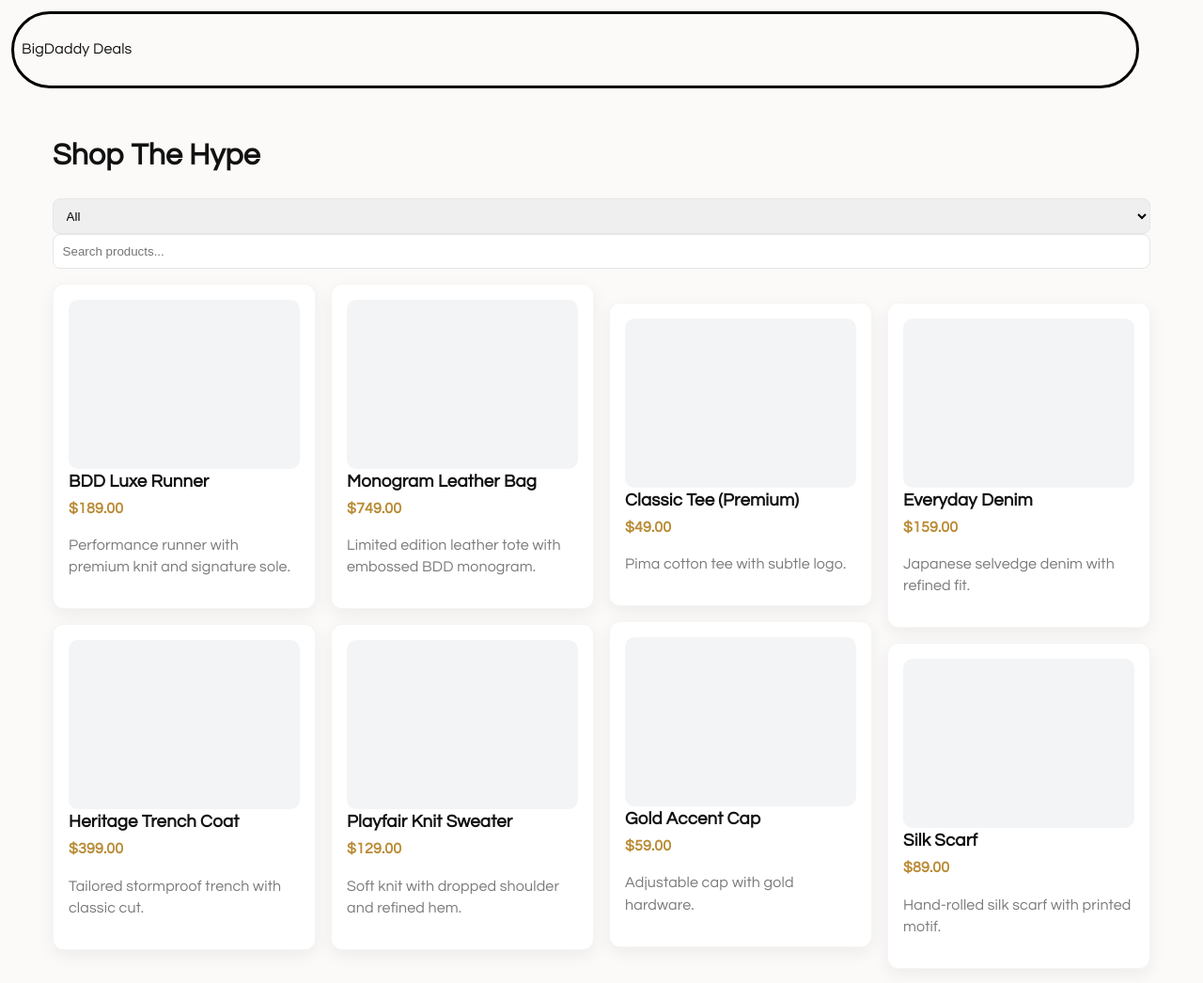
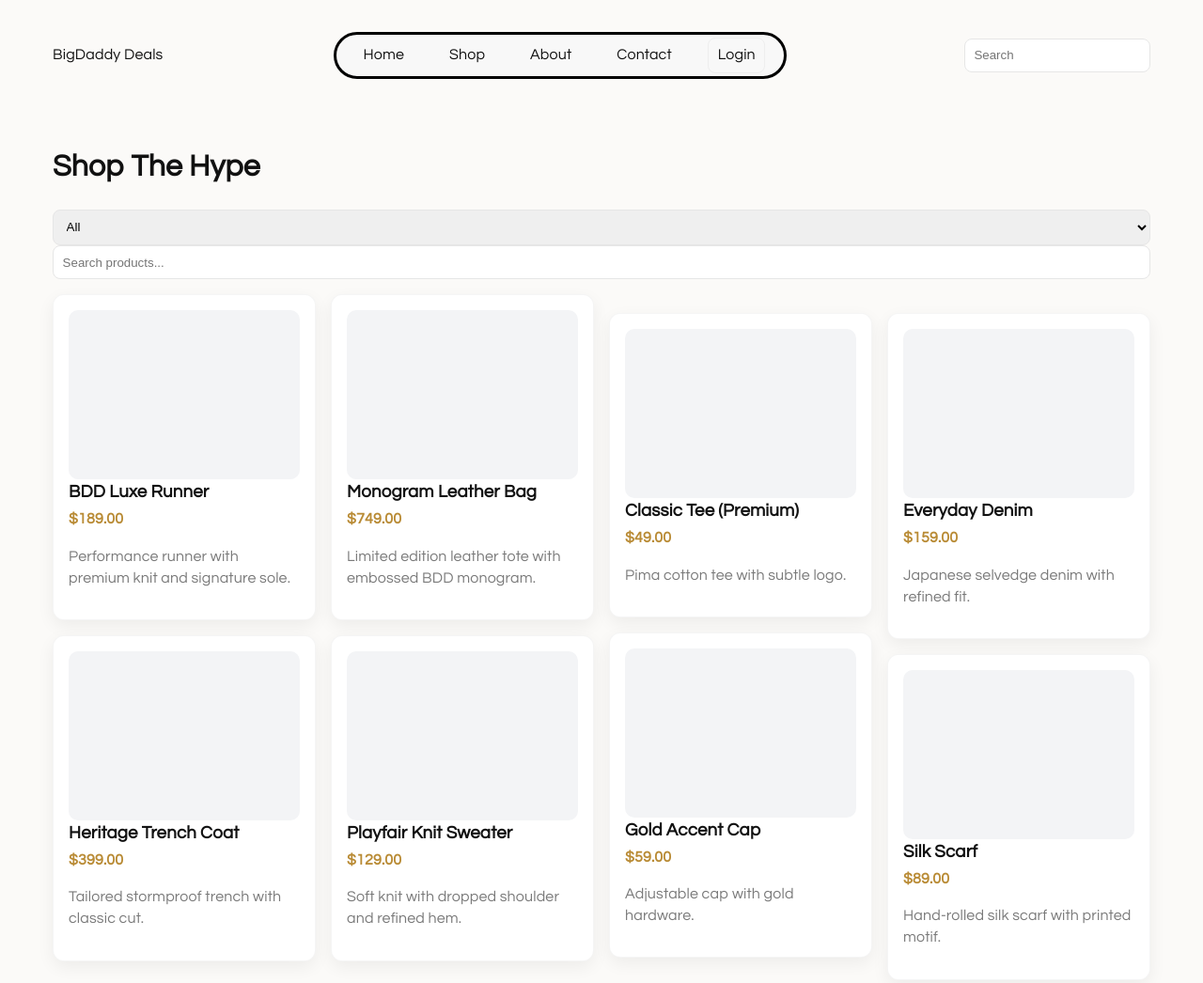
Before and after one commit to shopbigdaddydeals/shopbigdaddydeals.github.io, a plain HTML site: page pages/shop.html in a window 1280 px wide. Shown: the whole page at 94% size. Drawn offline with nearby package versions, Linux system fonts and the light colour scheme.

Commit message:
Website files added

```diff
--- a/css/main.css
+++ b/css/main.css
@@ -96,10 +96,10 @@ body.addcart-anim::after{content:'';position:fixed;right:24px;bottom:24px;width:
 .nav-inner{display:flex;align-items:center;justify-content:space-between;padding:.8rem 0}
 
 /* Boxed navbar variant applied site-wide: off-white background, bold black border, fully rounded */
-.site-nav.boxed{background:var(--page-bg);border:3px solid #000;border-radius:999px;padding:8px;margin:12px;backdrop-filter:none}
-.site-nav.boxed .nav-inner{padding:0 1rem}
-.site-nav.boxed .nav-inner{align-items:center}
-.site-nav.boxed .nav-links a{padding:.6rem .5rem}
+.nav-links.nav-boxed{background:#f8f8f8;border:3px solid #000;border-radius:999px;padding:.2rem .6rem;display:flex;align-items:center;gap:.6rem}
+.nav-links.nav-boxed a{padding:.4rem .6rem;border-radius:8px}
+.nav-links.nav-boxed a:hover{background:rgba(0,0,0,0.03)}
+.site-nav .nav-actions{margin-left:8px}
 .brand{display:flex;gap:.5rem;align-items:center;text-decoration:none;color:inherit}
 .brand-logo{height:60px;width:auto;display:block;object-fit:contain;transition:transform .22s cubic-bezier(.2,.9,.2,1)}
 .brand{display:flex;gap:.5rem;align-items:center;min-height:60px}
--- a/css/minimal.css
+++ b/css/minimal.css
@@ -49,6 +49,7 @@ p,small,li,span{font-weight:400}
 
 @media(max-width:900px){.photo-slideshow .slideshow-inner{height:220px}}
 @media(max-width:600px){.photo-slideshow{padding:1rem 0}.photo-slideshow .slideshow-inner{height:160px;border-radius:10px}}
+@media(max-width:700px){.nav-links.nav-boxed{flex-wrap:wrap;justify-content:center;padding:.4rem}.nav-links.nav-boxed a{padding:.45rem .6rem}}
 
 
 /* Model photos */
--- a/pages/shop.html
+++ b/pages/shop.html
@@ -7,9 +7,21 @@
     <link href="../css/main.css" rel="stylesheet">
   </head>
   <body>
-    <!-- Simple header include (kept minimal for template) -->
-  <header class="site-nav boxed container">
-      <a href="../index.html" class="brand">BigDaddy Deals</a>
+    <!-- Header / Navbar -->
+    <header class="site-nav container">
+      <div class="nav-inner">
+        <a class="brand" href="../index.html">BigDaddy Deals</a>
+        <nav class="nav-links nav-boxed" id="mainNav">
+          <a href="../index.html">Home</a>
+          <a href="shop.html">Shop</a>
+          <a href="about.html">About</a>
+          <a href="contact.html">Contact</a>
+          <a href="login.html" class="btn-link">Login</a>
+        </nav>
+        <div class="nav-actions">
+          <div class="search-wrap"><input id="headerSearch" type="search" placeholder="Search"></div>
+        </div>
+      </div>
     </header>
 
     <main class="container shop-page">
```
Also changed, not shown: index.html (+3 -3 lines), pages/cart.html (+15 -1 lines), pages/checkout.html (+15 -1 lines), pages/product.html (+15 -1 lines).
